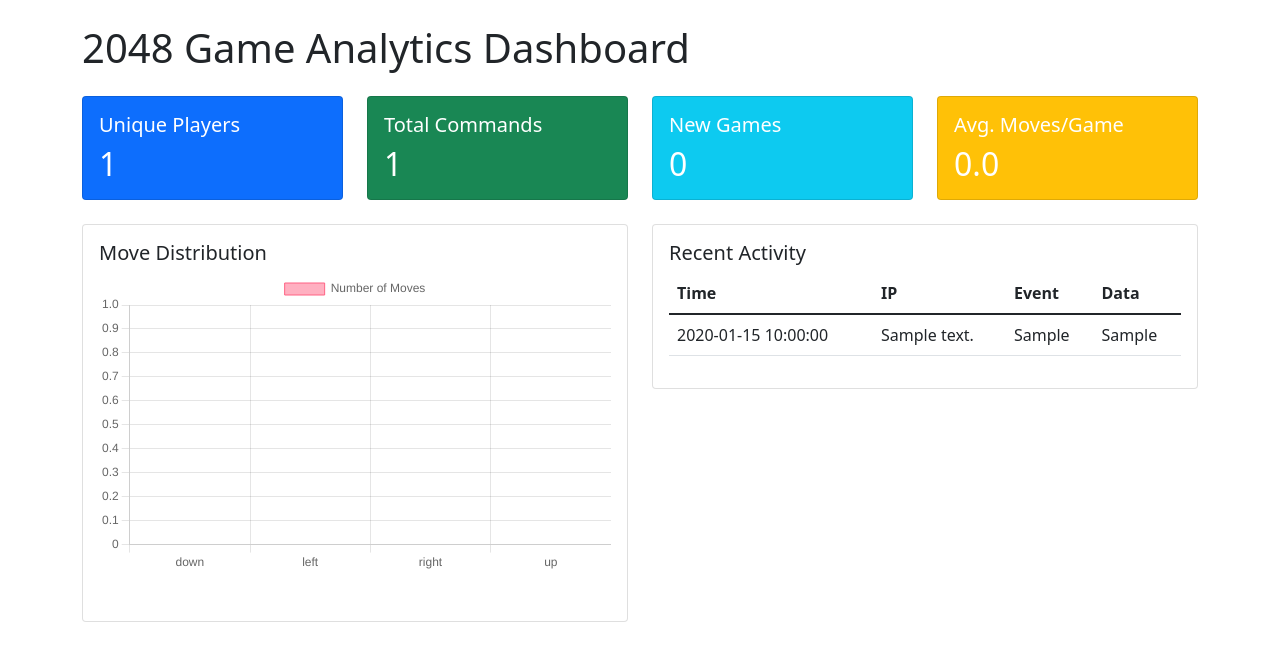
After one commit to royamir2012/2024ws, a Flask app: page /dashboard in a window 1280 px wide. The commit adds this page. Shown: the top 669 px of the page. Run offline with Flask 3, Linux system fonts and the light colour scheme; tables that the repository leaves empty hold one stand-in row (values such as "Sample post").

Commit message:
Add analytics dashboard with move tracking and statistics

```diff
--- a/app.py
+++ b/app.py
@@ -1,12 +1,42 @@
-from flask import Flask, render_template
+from flask import Flask, render_template, request, jsonify
 from flask_cors import CORS
+from models import db, GameAnalytics
+import os
 
 app = Flask(__name__)
 CORS(app)
 
+# Configuration
+app.config['SQLALCHEMY_DATABASE_URI'] = 'sqlite:///game.db'
+app.config['SQLALCHEMY_TRACK_MODIFICATIONS'] = False
+app.config['GA_MEASUREMENT_ID'] = os.environ.get('GA_MEASUREMENT_ID', 'G-XXXXXXXXXX')  # Replace with your GA4 Measurement ID
+
+# Initialize database
+db.init_app(app)
+with app.app_context():
+    db.create_all()
+
 @app.route('/')
 def index():
-    return render_template('index.html')
+    return render_template('index.html', ga_measurement_id=app.config['GA_MEASUREMENT_ID'])
+
+@app.route('/track', methods=['POST'])
+def track_event():
+    data = request.json
+    event = GameAnalytics(
+        ip_address=request.remote_addr,
+        event_type=data.get('event_type'),
+        event_data=data.get('event_data')
+    )
+    db.session.add(event)
+    db.session.commit()
+    return jsonify({'status': 'success'})
+
+@app.route('/dashboard')
+def dashboard():
+    stats = GameAnalytics.get_stats()
+    recent_events = GameAnalytics.query.order_by(GameAnalytics.timestamp.desc()).limit(10).all()
+    return render_template('dashboard.html', stats=stats, recent_events=recent_events)
 
 if __name__ == '__main__':
-    app.run(debug=True, port=5001)
+    app.run(debug=True, port=5001, host='0.0.0.0')
--- /dev/null
+++ b/models.py
@@ -0,0 +1,27 @@
+from flask_sqlalchemy import SQLAlchemy
+from datetime import datetime
+
+db = SQLAlchemy()
+
+class GameAnalytics(db.Model):
+    id = db.Column(db.Integer, primary_key=True)
+    ip_address = db.Column(db.String(45), nullable=False)
+    event_type = db.Column(db.String(50), nullable=False)  # 'move', 'new_game'
+    event_data = db.Column(db.String(50))  # 'up', 'down', 'left', 'right' for moves
+    timestamp = db.Column(db.DateTime, default=datetime.utcnow)
+
+    @staticmethod
+    def get_stats():
+        from sqlalchemy import func
+        stats = {
+            'total_unique_ips': db.session.query(func.count(func.distinct(GameAnalytics.ip_address))).scalar(),
+            'total_commands': db.session.query(func.count(GameAnalytics.id)).scalar(),
+            'new_games': db.session.query(func.count(GameAnalytics.id)).filter(GameAnalytics.event_type == 'new_game').scalar(),
+            'moves_by_direction': {
+                direction: db.session.query(func.count(GameAnalytics.id))
+                .filter(GameAnalytics.event_type == 'move', GameAnalytics.event_data == direction)
+                .scalar()
+                for direction in ['up', 'down', 'left', 'right']
+            }
+        }
+        return stats
--- /dev/null
+++ b/templates/dashboard.html
@@ -0,0 +1,145 @@
+<!DOCTYPE html>
+<html lang="en">
+<head>
+    <meta charset="UTF-8">
+    <meta name="viewport" content="width=device-width, initial-scale=1.0">
+    <title>2048 Game Analytics Dashboard</title>
+    <link href="https://cdn.jsdelivr.net/npm/bootstrap@5.1.3/dist/css/bootstrap.min.css" rel="stylesheet">
+    <script src="https://cdn.jsdelivr.net/npm/chart.js"></script>
+    <style>
+        .stats-card {
+            transition: transform 0.2s;
+        }
+        .stats-card:hover {
+            transform: translateY(-5px);
+        }
+        .chart-container {
+            position: relative;
+            height: 300px;
+            margin-bottom: 2rem;
+        }
+    </style>
+</head>
+<body>
+    <div class="container py-4">
+        <h1 class="mb-4">2048 Game Analytics Dashboard</h1>
+
+        <!-- Summary Cards -->
+        <div class="row mb-4">
+            <div class="col-md-3">
+                <div class="card stats-card bg-primary text-white">
+                    <div class="card-body">
+                        <h5 class="card-title">Unique Players</h5>
+                        <h2 class="card-text">{{ stats.total_unique_ips }}</h2>
+                    </div>
+                </div>
+            </div>
+            <div class="col-md-3">
+                <div class="card stats-card bg-success text-white">
+                    <div class="card-body">
+                        <h5 class="card-title">Total Commands</h5>
+                        <h2 class="card-text">{{ stats.total_commands }}</h2>
+                    </div>
+                </div>
+            </div>
+            <div class="col-md-3">
+                <div class="card stats-card bg-info text-white">
+                    <div class="card-body">
+                        <h5 class="card-title">New Games</h5>
+                        <h2 class="card-text">{{ stats.new_games }}</h2>
+                    </div>
+                </div>
+            </div>
+            <div class="col-md-3">
+                <div class="card stats-card bg-warning text-white">
+                    <div class="card-body">
+                        <h5 class="card-title">Avg. Moves/Game</h5>
+                        <h2 class="card-text">{{ "%.1f"|format(stats.total_commands / stats.new_games if stats.new_games > 0 else 0) }}</h2>
+                    </div>
+                </div>
+            </div>
+        </div>
+
+        <!-- Move Distribution Chart -->
+        <div class="row mb-4">
+            <div class="col-md-6">
+                <div class="card">
+                    <div class="card-body">
+                        <h5 class="card-title">Move Distribution</h5>
+                        <div class="chart-container">
+                            <canvas id="moveChart"></canvas>
+                        </div>
+                    </div>
+                </div>
+            </div>
+            <div class="col-md-6">
+                <div class="card">
+                    <div class="card-body">
+                        <h5 class="card-title">Recent Activity</h5>
+                        <div class="table-responsive">
+                            <table class="table">
+                                <thead>
+                                    <tr>
+                                        <th>Time</th>
+                                        <th>IP</th>
+                                        <th>Event</th>
+                                        <th>Data</th>
+                                    </tr>
+                                </thead>
+                                <tbody>
+                                    {% for event in recent_events %}
+                                    <tr>
+                                        <td>{{ event.timestamp.strftime('%Y-%m-%d %H:%M:%S') }}</td>
+                                        <td>{{ event.ip_address }}</td>
+                                        <td>{{ event.event_type }}</td>
+                                        <td>{{ event.event_data or '-' }}</td>
+                                    </tr>
+                                    {% endfor %}
+                                </tbody>
+                            </table>
+                        </div>
+                    </div>
+                </div>
+            </div>
+        </div>
+    </div>
+
+    <script>
+        // Move Distribution Chart
+        const moveData = {{ stats.moves_by_direction | tojson }};
+        const ctx = document.getElementById('moveChart').getContext('2d');
+        new Chart(ctx, {
+            type: 'bar',
+            data: {
+                labels: Object.keys(moveData),
+                datasets: [{
+                    label: 'Number of Moves',
+                    data: Object.values(moveData),
+                    backgroundColor: [
+                        'rgba(255, 99, 132, 0.5)',
+                        'rgba(54, 162, 235, 0.5)',
+                        'rgba(255, 206, 86, 0.5)',
+                        'rgba(75, 192, 192, 0.5)'
+                    ],
+                    borderColor: [
+                        'rgba(255, 99, 132, 1)',
+                        'rgba(54, 162, 235, 1)',
+                        'rgba(255, 206, 86, 1)',
+                        'rgba(75, 192, 192, 1)'
+                    ],
+                    borderWidth: 1
+                }]
+            },
+            options: {
+                responsive: true,
+                maintainAspectRatio: false,
+                scales: {
+                    y: {
+                        beginAtZero: true
+                    }
+                }
+            }
+        });
+    </script>
+</body>
+</html>
```
Also changed, not shown: static/game.js (+61 -11 lines), static/style.css (+8 -5 lines).
